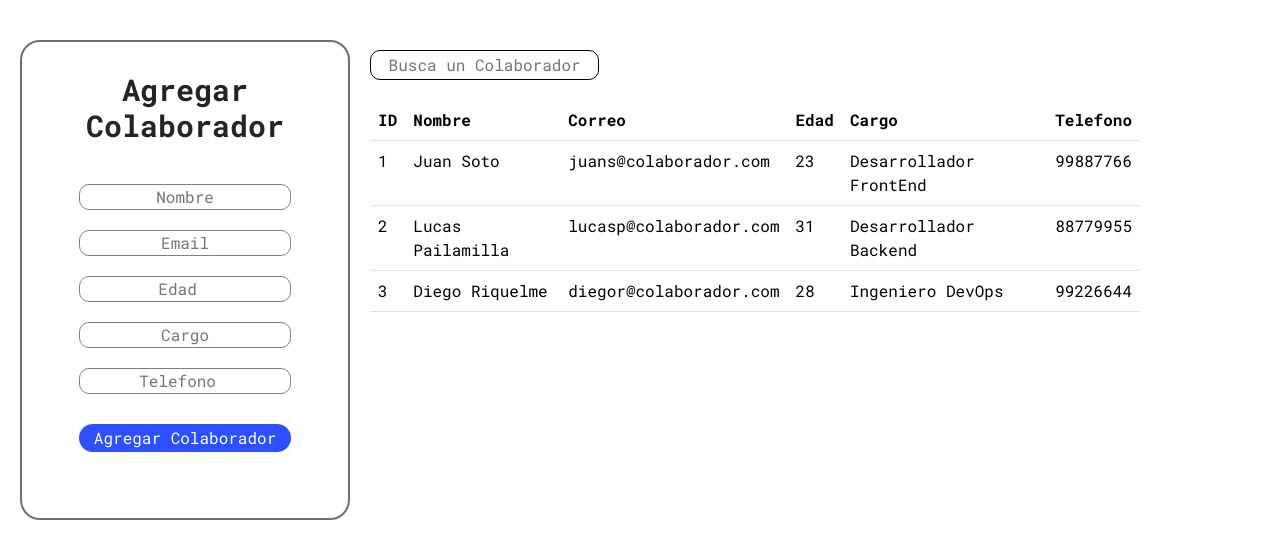
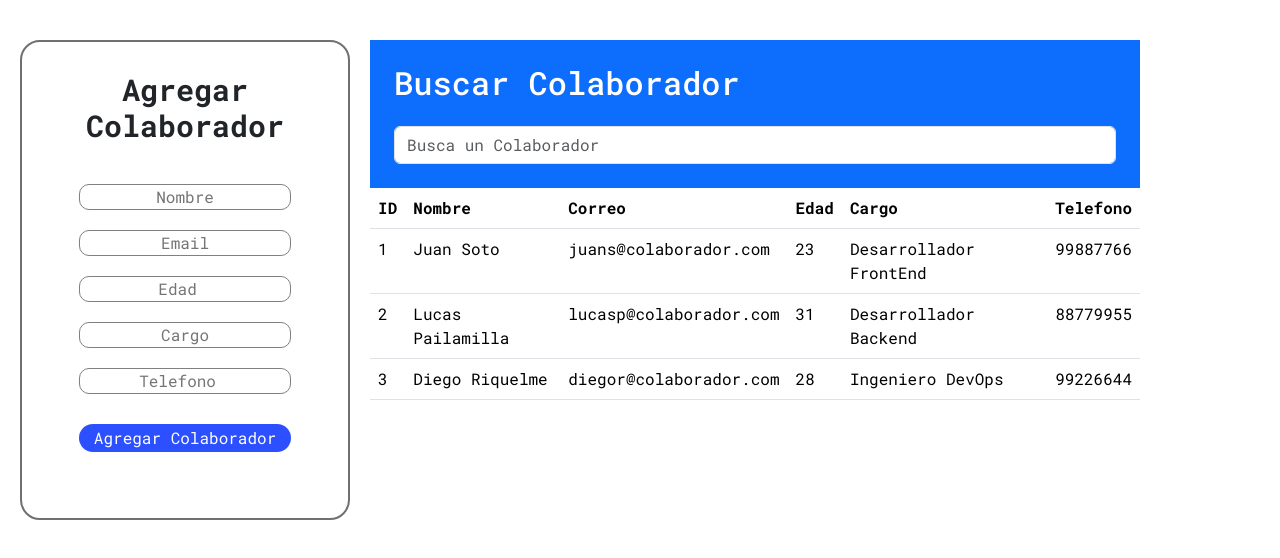
Before and after one commit to jbenvenu/desafio_bdatos, a React (Vite) app: page / in a window 1280 px wide. Shown: the top 558 px of the page. Built offline with nearby package versions, Linux system fonts and the light colour scheme.

Commit message:
Buscados

```diff
--- a/src/components/Buscador.jsx
+++ b/src/components/Buscador.jsx
@@ -1,16 +1,17 @@
+import React from 'react';
 
-
-function Buscador (){
-
-return (
-    <>
-    <input className="customsearch"
+function Buscador({ onBuscar }) {
+  return (
+    <div className="bg-primary text-white p-4">
+      <h2 className="mb-4">Buscar Colaborador</h2>
+      <input
         type="text"
-        name="nombre"
+        className="form-control"
         placeholder="Busca un Colaborador"
-    />
-     </>
-)
+        onChange={(e) => onBuscar(e.target.value)}
+      />
+    </div>
+  );
 }
 
 export default Buscador;
```
